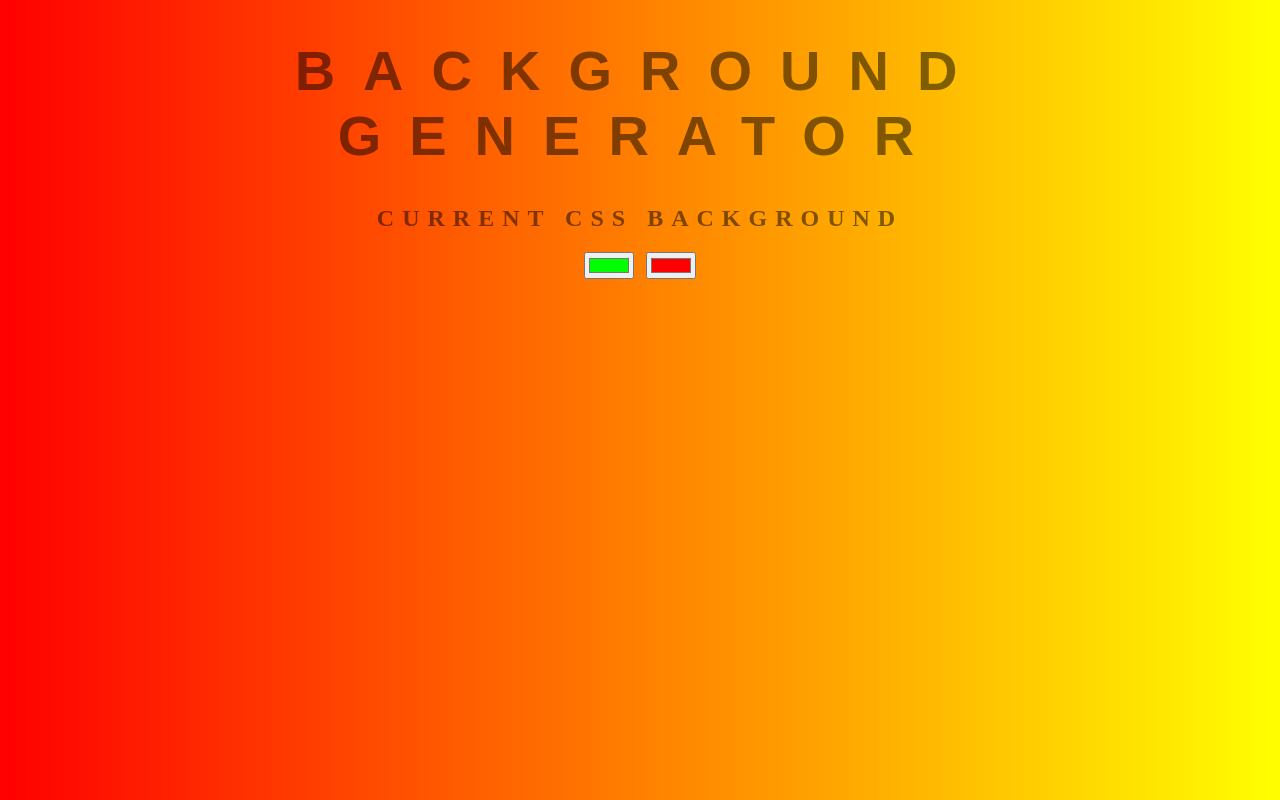
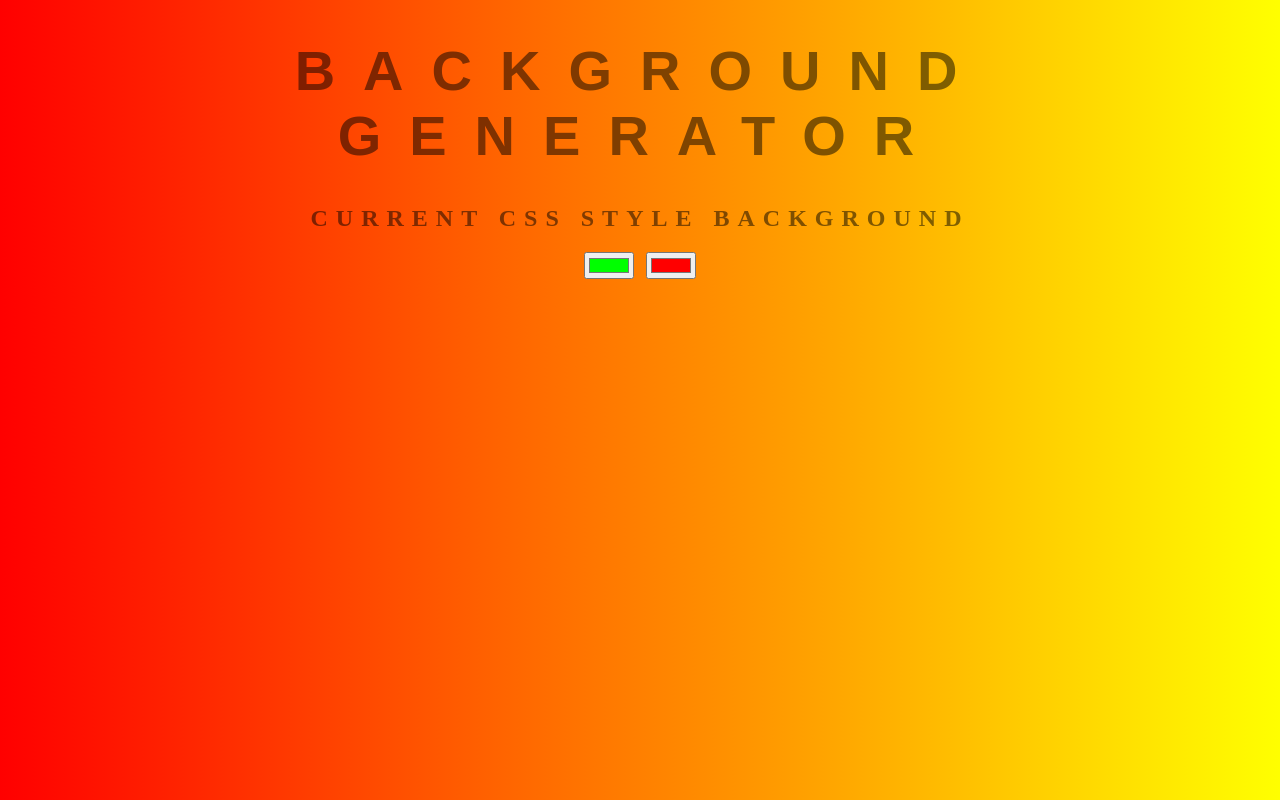
Before and after one commit to rasheed197/background-generator, a plain HTML site: page index.html in a window 1280 px wide. Drawn offline with Linux system fonts and the light colour scheme.

Commit message:
changing text

```diff
--- a/index.html
+++ b/index.html
@@ -6,7 +6,7 @@
 </head>
 <body id="gradient">
 	<h1>Background Generator</h1>
-	<h2>Current CSS Background</h2>
+	<h2>Current CSS Style Background</h2>
 	<h3></h3>
 	<input class="color1" type="color" name="color1" value="#00ff00">
 	<input class="color2" type="color" name="color2" value="#ff0000">
```
